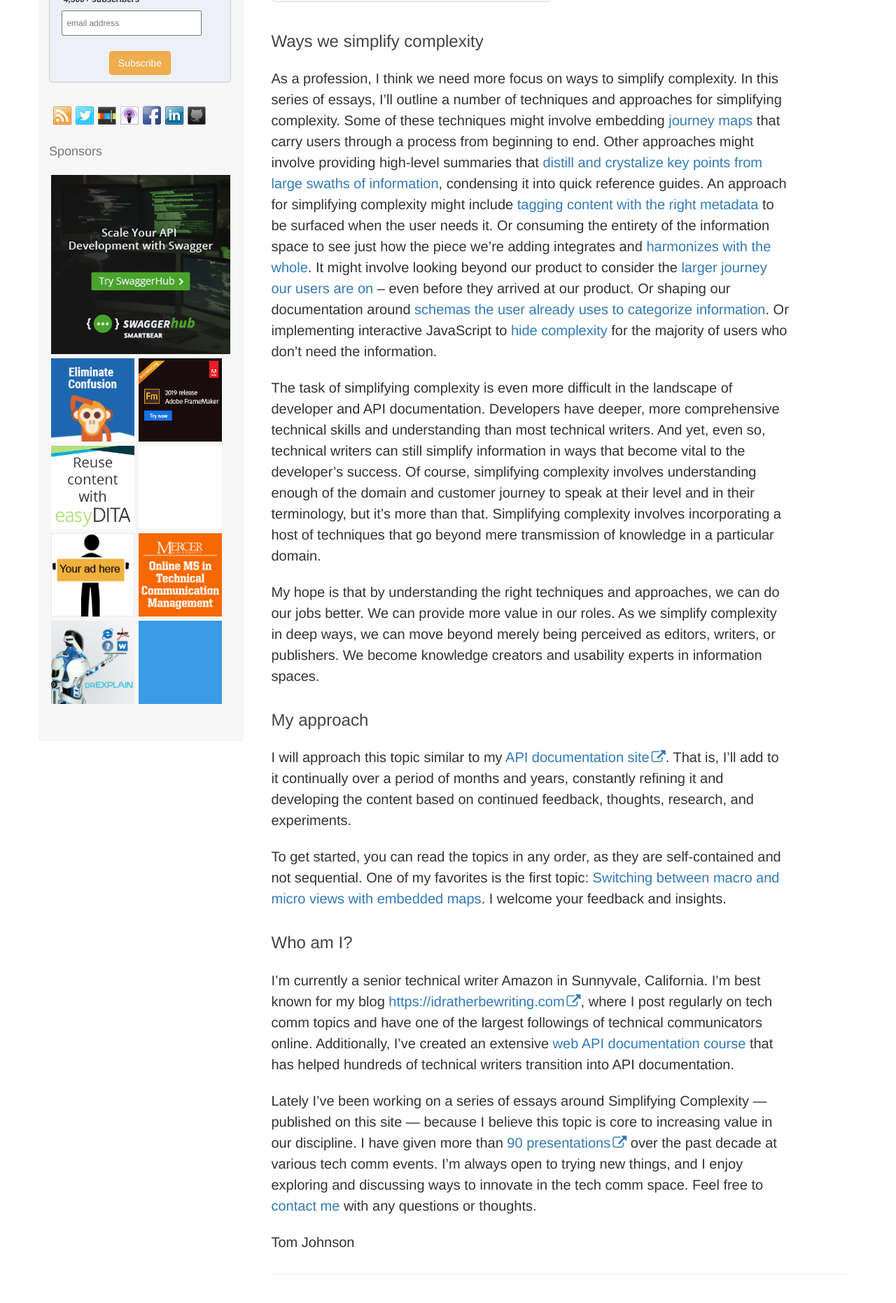
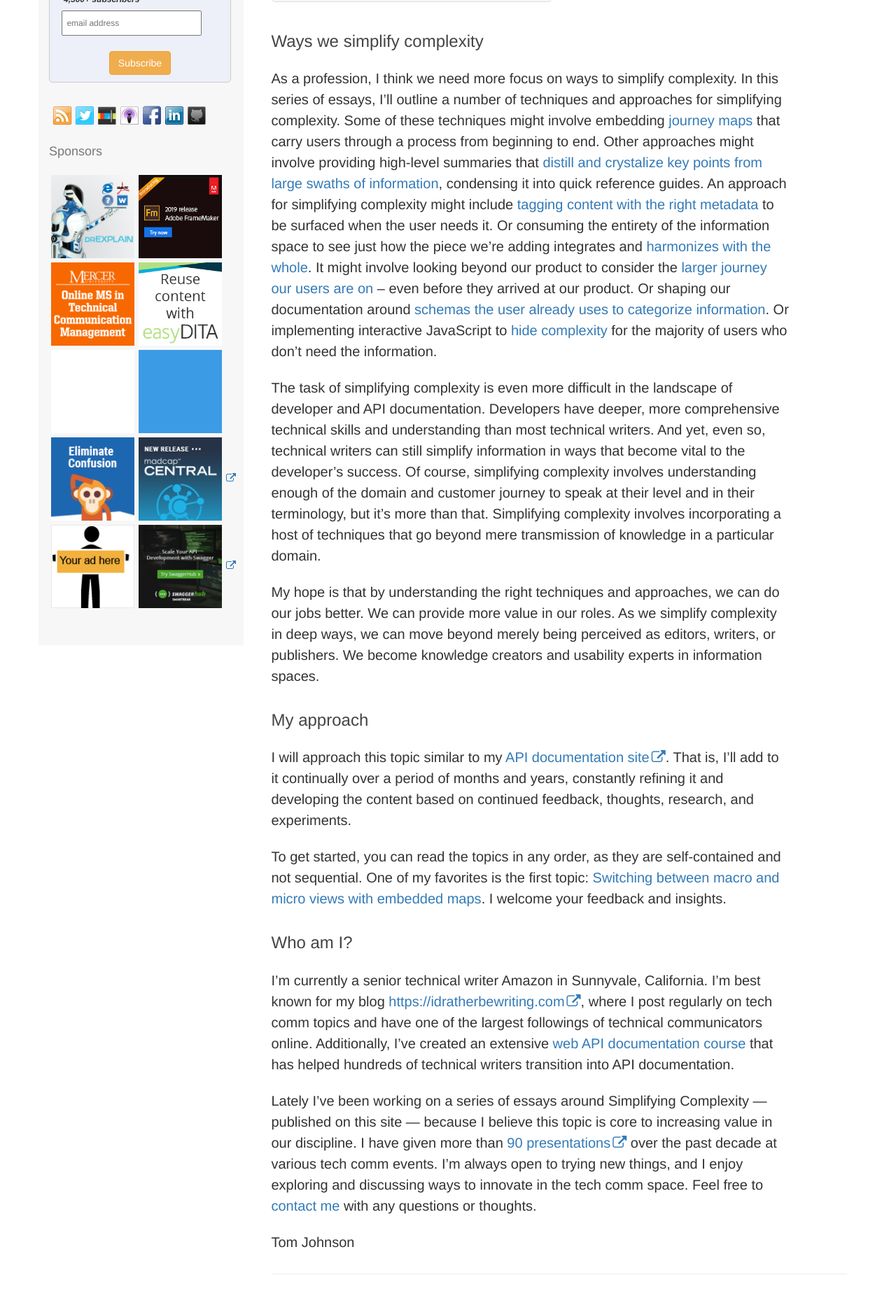
Before and after one commit to tomjoht/simplifying-complexity, a Jekyll site: the page built from _docs/index.md, in a window 1280 px wide. Shown: the part 1151-3013 px from the top of the page at 70% size. Built offline with Jekyll 4.4.1, drawn with Linux system fonts in a browser that asks for light colours; nearby versions of some CDN libraries; comment, search, counter and statistics services are not loaded; a style sheet for code colours, icons or effects is not loaded.

Commit message:
restore madcap ad

```diff
--- a/_includes/sidebar_ads.html
+++ b/_includes/sidebar_ads.html
@@ -2,7 +2,7 @@
 <div class="sidebarAds">
 
     <h3 name="sponsors" class="sidebar">Sponsors</h3>
-    <a href="https://swagger.io/tools/swaggerhub/?utm_medium=display&utm_source=idratherbewriting&utm_campaign=irbwsponsor" class="noCrossRef"><img src="{{ "/images/ads/SwaggerHub_GP_API_256x256.png" | prepend: site.baseurl }}" alt="SwaggerHub: The Platform for Designing and Documenting APIs with Swagger" style="max-width: 100%" /></a>
+    <!-- <a href="https://swagger.io/tools/swaggerhub/?utm_medium=display&utm_source=idratherbewriting&utm_campaign=irbwsponsor" class="noCrossRef"><img src="{{ "/images/ads/SwaggerHub_GP_API_256x256.png" | prepend: site.baseurl }}" alt="SwaggerHub: The Platform for Designing and Documenting APIs with Swagger" style="max-width: 100%" /></a> -->
     <script>
         var contents=new Array()
         contents[0]='<a class="noCrossRef" href="https://www.adobe.com/products/framemaker/download-trial/try.html?sdid=H822XS72&mv=other&promoid=7011O0000037sV8QAI"><img src="{{ "/images/ads/fmstaticsquare.png" | prepend: site.baseurl }}" alt="Adobe Framemaker (2019 release)" /></a>'
@@ -11,8 +11,10 @@
         contents[3]='<a class="noCrossRef" href="https://idratherbewriting.com/advertising/"><img src="{{ "/images/ads/youradhere.png" | prepend: site.baseurl }}" alt="Advertising info" /></a>'
         contents[4]='<a class="noCrossRef" href="http://www.technicallywriteit.com"><img src="{{ "/images/ads/twi.gif" | prepend: site.baseurl }}" alt="TWi" /></a>'
         contents[5]='<a class="noCrossRef" href="http://www.drexplain.com"><img src="{{ "/images/ads/drexplain.gif" | prepend: site.baseurl }}" alt="Dr. Explain - help authoring software" /></a>'
-        contents[6]='<a class="noCrossRef" href="https://easydita.com/how-can-i-reuse-content/?utm_campaign=Reuse&utm_source=iratherbewriting&utm_medium=Banner%20Ad%20125x125"><img src="{{ "/images/ads/easydita.png" | prepend: site.baseurl }}" alt="easyDITA" /></a>'
-        contents[7]='<a class="noCrossRef" href="http://engineering.mercer.edu/ms-tcm"><img src="{{ "/images/ads/MercerEngineering19_OnlineMasterofScienceAd-3.png" | prepend: site.baseurl }}" alt="Mercer Master of Science in Technical Communication Management (Online)" /></a>'
+        contents[6]='<a href="https://swagger.io/tools/swaggerhub/?utm_medium=display&utm_source=idratherbewriting&utm_campaign=irbwsponsor"><img src="{{ "/images/ads/SwaggerHub_GP_API_256x256.png" | prepend: site.baseurl }}" alt="SwaggerHub: The Platform for Designing and Documenting APIs with Swagger" /></a>'
+        contents[7]='<a class="noCrossRef" href="https://easydita.com/how-can-i-reuse-content/?utm_campaign=Reuse&utm_source=iratherbewriting&utm_medium=Banner%20Ad%20125x125"><img src="{{ "/images/ads/easydita.png" | prepend: site.baseurl }}" alt="easyDITA" /></a>'
+        contents[8]='<a class="noCrossRef" href="http://engineering.mercer.edu/ms-tcm"><img src="{{ "/images/ads/MercerEngineering19_OnlineMasterofScienceAd-3.png" | prepend: site.baseurl }}" alt="Mercer Master of Science in Technical Communication Management (Online)" /></a>'
+        contents[9]='<a href="https://www.madcapsoftware.com/madcap-central-2018/?utm_source=IdRatherBeWriting&utm_campaign=Central2018&utm_medium=Banner"><img src="{{ "/images/ads/Central2018-125x125.png" | prepend: site.baseurl }}" alt="Madcap Central" /></a>'
         var i=0
         //variable used to contain controlled random number
         var random
--- a/_includes/single_post_ads.html
+++ b/_includes/single_post_ads.html
@@ -4,6 +4,7 @@ var contents=new Array()
 contents[0]='<a class="noCrossRef" href="https://www.adobe.com/products/robohelp/download-trial/try.html?sdid=HHJ4XJQZ&mv=other&promoid=7011O0000037sV8QAI"><img src="{{ "/images/ads/adobe728x90.gif" | prepend: site.baseurl }}" alt="Adobe Robohelp" /></a>'
 contents[1]='<a class="noCrossRef" href="https://swagger.io/tools/swaggerhub/?utm_medium=display&utm_source=idratherbewriting&utm_campaign=irbwsponsor"><img src="{{ "/images/ads/SwaggerHub_GP_API-Ads_728x90.png" | prepend: site.baseurl }}" alt="SwaggerHub: The Platform for Designing and Documenting APIs with Swagger" /></a>'
 contents[2]='<a class="noCrossRef" href="https://document360.io?ref=idratherbewriting"><img src="{{ "/images/ads/document360.jpg" | prepend: site.baseurl }}" alt="Document 360: Best-in-Class Knowledge Base Software" /></a>'
+contents[3]='<a href="https://www.madcapsoftware.com/madcap-flare-2018/?utm_source=IdRatherBeWriting&utm_campaign=Flare2018r2&utm_medium=Banner"><img src="{{ "/images/ads/Flare2018-720x90.png" | prepend: site.baseurl }}" alt="Madcap Flare" /></a>'
 
 var i=0
 //variable used to contain controlled random number
```
